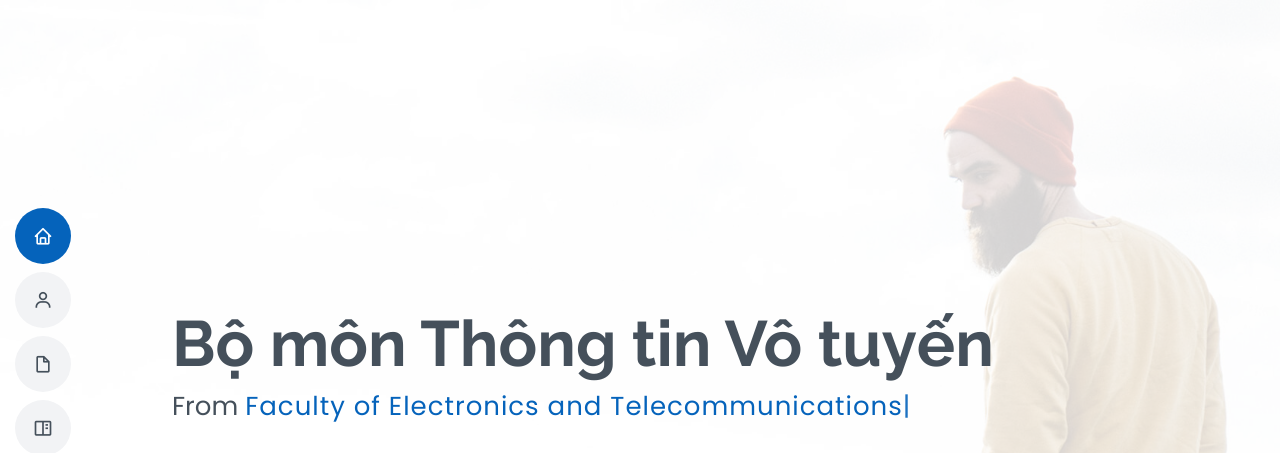
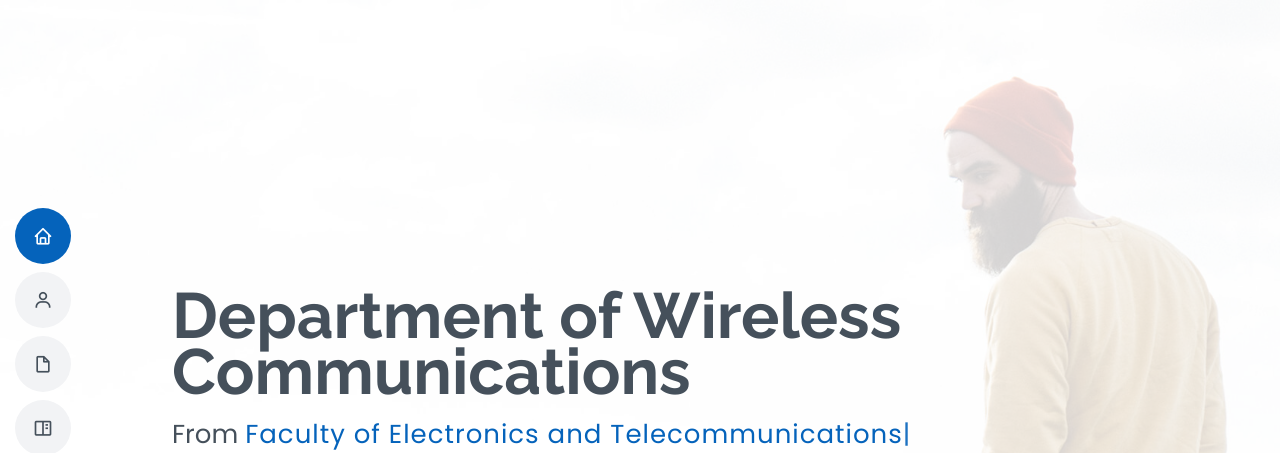
Before and after one commit to ttvt-uet/ttvt-uet.github.io, a plain HTML site: page index.html in a window 1280 px wide. Shown: the top 453 px of the page. Drawn offline with nearby package versions, Linux system fonts and the light colour scheme.

Commit message:
Update index.html

```diff
--- a/index.html
+++ b/index.html
@@ -60,7 +60,7 @@
   <!-- ======= Hero Section ======= -->
   <section id="hero" class="d-flex flex-column justify-content-center">
     <div class="container" data-aos="zoom-in" data-aos-delay="100">
-      <h1>Bộ môn Thông tin Vô tuyến</h1>
+      <h1>Department of Wireless Communications</h1>
       <p>From <span class="typed" data-typed-items="Faculty of Electronics and Telecommunications, University of Engineering and Technology, Vietnam National University, Hanoi"></span></p>
       <div class="social-links">
         <a href="#" class="twitter"><i class="bx bxl-twitter"></i></a>
@@ -120,6 +120,10 @@
 
       </div>
     </section><!-- End About Section -->
+
+
+
+
 
     <!-- ======= Facts Section ======= -->
     <section id="facts" class="facts">
```
